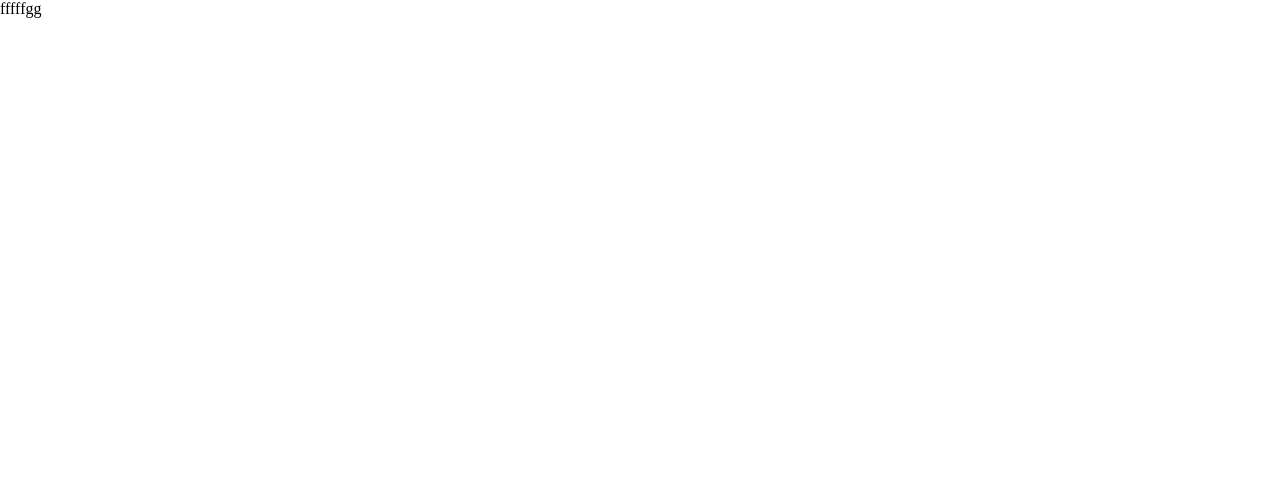
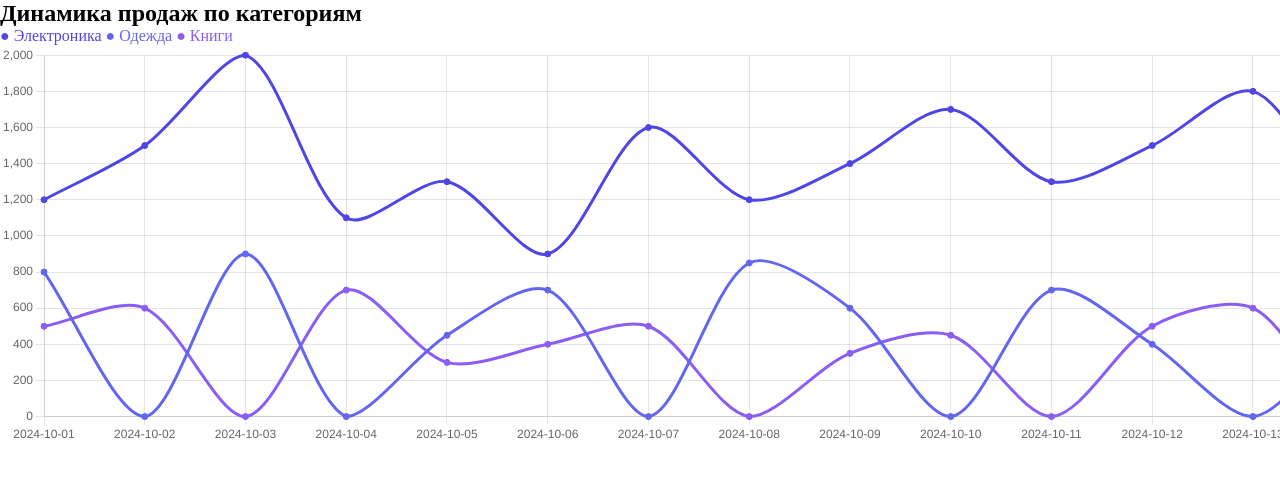
Before and after one commit to Savanes13/testCharts, a Nuxt app: page / in a window 1280 px wide. Shown: the top 478 px of the page. Built offline with nearby package versions, Linux system fonts and the light colour scheme.

Commit message:
начало работы с графиком

```diff
--- a/pages/index.vue
+++ b/pages/index.vue
@@ -1,11 +1,144 @@
 <script lang="ts" setup>
+import { ref } from 'vue'
+import { Line } from 'vue-chartjs'
+import {
+  Chart as ChartJS,
+  Title,
+  Tooltip,
+  Legend,
+  LineElement,
+  PointElement,
+  CategoryScale,
+  LinearScale
+} from 'chart.js'
 
+type Category = "Электроника" | "Одежда" | "Книги"
+
+const salesDataByDate = [
+  { date: "2024-10-01", categories: { "Электроника": 1200, "Одежда": 800, "Книги": 500 } },
+  { date: "2024-10-02", categories: { "Электроника": 1500, "Книги": 600 } },
+  { date: "2024-10-03", categories: { "Электроника": 2000, "Одежда": 900 } },
+  { date: "2024-10-04", categories: { "Электроника": 1100, "Книги": 700 } },
+  { date: "2024-10-05", categories: { "Электроника": 1300, "Одежда": 450, "Книги": 300 } },
+  { date: "2024-10-06", categories: { "Электроника": 900, "Одежда": 700, "Книги": 400 } },
+  { date: "2024-10-07", categories: { "Электроника": 1600, "Книги": 500 } },
+  { date: "2024-10-08", categories: { "Электроника": 1200, "Одежда": 850 } },
+  { date: "2024-10-09", categories: { "Электроника": 1400, "Одежда": 600, "Книги": 350 } },
+  { date: "2024-10-10", categories: { "Электроника": 1700, "Книги": 450 } },
+  { date: "2024-10-11", categories: { "Электроника": 1300, "Одежда": 700 } },
+  { date: "2024-10-12", categories: { "Электроника": 1500, "Одежда": 400, "Книги": 500 } },
+  { date: "2024-10-13", categories: { "Электроника": 1800, "Книги": 600 } },
+  { date: "2024-10-14", categories: { "Электроника": 1200, "Одежда": 500 } },
+  { date: "2024-10-15", categories: { "Электроника": 1600, "Одежда": 750, "Книги": 300 } },
+  { date: "2024-10-16", categories: { "Электроника": 1400, "Книги": 450 } },
+  { date: "2024-10-17", categories: { "Электроника": 1500, "Одежда": 600 } },
+  { date: "2024-10-18", categories: { "Электроника": 1700, "Одежда": 500, "Книги": 400 } },
+  { date: "2024-10-19", categories: { "Электроника": 1300, "Книги": 550 } },
+  { date: "2024-10-20", categories: { "Электроника": 1600, "Одежда": 700 } },
+  { date: "2024-10-21", categories: { "Электроника": 1500, "Одежда": 450, "Книги": 500 } },
+  { date: "2024-10-22", categories: { "Электроника": 1800, "Книги": 600 } },
+  { date: "2024-10-23", categories: { "Электроника": 1400, "Одежда": 500 } },
+  { date: "2024-10-24", categories: { "Электроника": 1600, "Одежда": 750, "Книги": 350 } },
+  { date: "2024-10-25", categories: { "Электроника": 1500, "Книги": 400 } },
+  { date: "2024-10-26", categories: { "Электроника": 1700, "Одежда": 650 } },
+  { date: "2024-10-27", categories: { "Электроника": 1300, "Одежда": 500, "Книги": 450 } },
+  { date: "2024-10-28", categories: { "Электроника": 1600, "Книги": 600 } },
+  { date: "2024-10-29", categories: { "Электроника": 1400, "Одежда": 700 } },
+  { date: "2024-10-30", categories: { "Электроника": 1500, "Одежда": 500, "Книги": 300 } },
+  { date: "2024-10-31", categories: { "Электроника": 1800, "Книги": 550 } }
+]
+
+ChartJS.register(Title, Tooltip, Legend, LineElement, PointElement, CategoryScale, LinearScale)
+
+const categories: Category[] = ["Электроника", "Одежда", "Книги"]
+
+const colors = ['#4f46e5', '#6366f1', '#8b5cf6', '#a78bfa']
+
+const datasets = categories.map((cat: Category, index) => ({
+  label: cat,
+  data: salesDataByDate.map(d => d.categories[cat] || 0),
+  borderColor: colors[index % colors.length],
+  backgroundColor: colors[index % colors.length],
+  tension: 0.3,
+  fill: false
+}))
+
+
+const chartData = ref({
+  labels: salesDataByDate.map(d => d.date),
+  datasets
+})
+
+const chartOptions = ref({
+  responsive: true,
+  maintainAspectRatio: false,
+  plugins: {
+    legend: { display: false },
+    title: { display: false, },
+    tooltip: { mode: 'index', intersect: false }
+  },
+  interaction: { mode: 'nearest' as const, axis: 'x' as const, intersect: false },
+  scales: { y: { beginAtZero: true } }
+})
 </script>
 
 <template>
-  fffffgg
+  <div class="chart-container">
+    <div class="chart-header">
+      <h2>Динамика продаж по категориям</h2>
+      <div class="chart-legend">
+        <span v-for="(cat, index) in categories" :key="cat" class="legend-item" :style="{ color: colors[index % colors.length] }">
+          ● {{ cat }}
+        </span>
+      </div>
+    </div>
+
+    <div class="chart-scroll-wrapper">
+      <div class="chart-inner">
+        <Line :data="chartData" :options="chartOptions" />
+      </div>
+    </div>
+  </div>
 </template>
 
-<style>
+<style scoped>
+.chart-scroll-wrapper {
+  width: 100%;
+  overflow-x: auto;
+  padding-bottom: 10px;
+}
 
+.chart-scroll-wrapper::-webkit-scrollbar {
+  height: 12px;
+  width: 6px !important;
+  cursor: default !important;
+}
+
+.chart-scroll-wrapper::-webkit-scrollbar-track {
+  background: rgb(199, 199, 199);
+  overflow: hidden;
+  cursor: default !important;
+}
+
+.chart-scroll-wrapper::-webkit-scrollbar-thumb {
+  background-color: rgb(129, 129, 129);
+  cursor: default !important;
+}
+
+.chart-inner {
+  min-width: calc(100px * 31);
+  height: 400px;
+}
+
+@media (max-width: 1024px) {
+  .chart-wrapper {
+    height: 300px;
+  }
+}
+
+@media (max-width: 640px) {
+  .chart-wrapper {
+    height: 250px;
+  }
+}
 </style>
```
